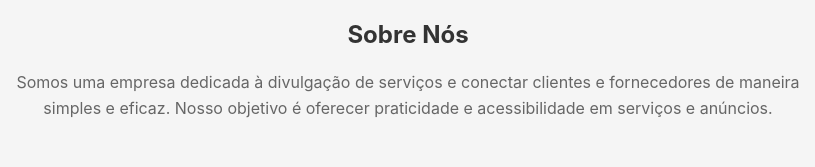
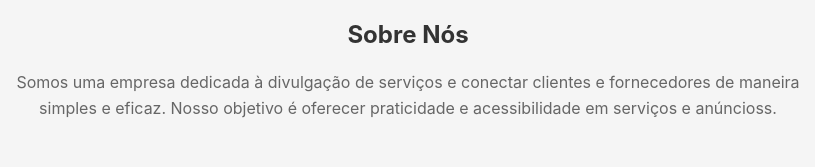
Before and after one commit to GeorgeLucas1/FRONT_MOTO_HELP, a plain HTML site: page index.html in a window 1280 px wide. Shown: the part 162-329 px from the top of the page, 232-1047 px from the left. Drawn offline with Linux system fonts and the light colour scheme.

Commit message:
Descrição das alterações

```diff
--- a/index.html
+++ b/index.html
@@ -25,7 +25,7 @@
                 <h2 class="about-title">Sobre Nós</h2>
                 <p class="about-text">
                     Somos uma empresa dedicada à divulgação de serviços e conectar clientes e fornecedores de maneira simples e eficaz. Nosso objetivo é oferecer
-                    praticidade e acessibilidade em serviços e anúncios.
+                    praticidade e acessibilidade em serviços e anúncioss.
                 </p>
             </section>
 
@@ -142,7 +142,7 @@
                             type="email"
                             id="regEmail"
                             class="form-input"
-                            placeholder="Digite seu email"
+                            placeholder="Digite seu email  "
                             required
                         >
                     </div>
```
